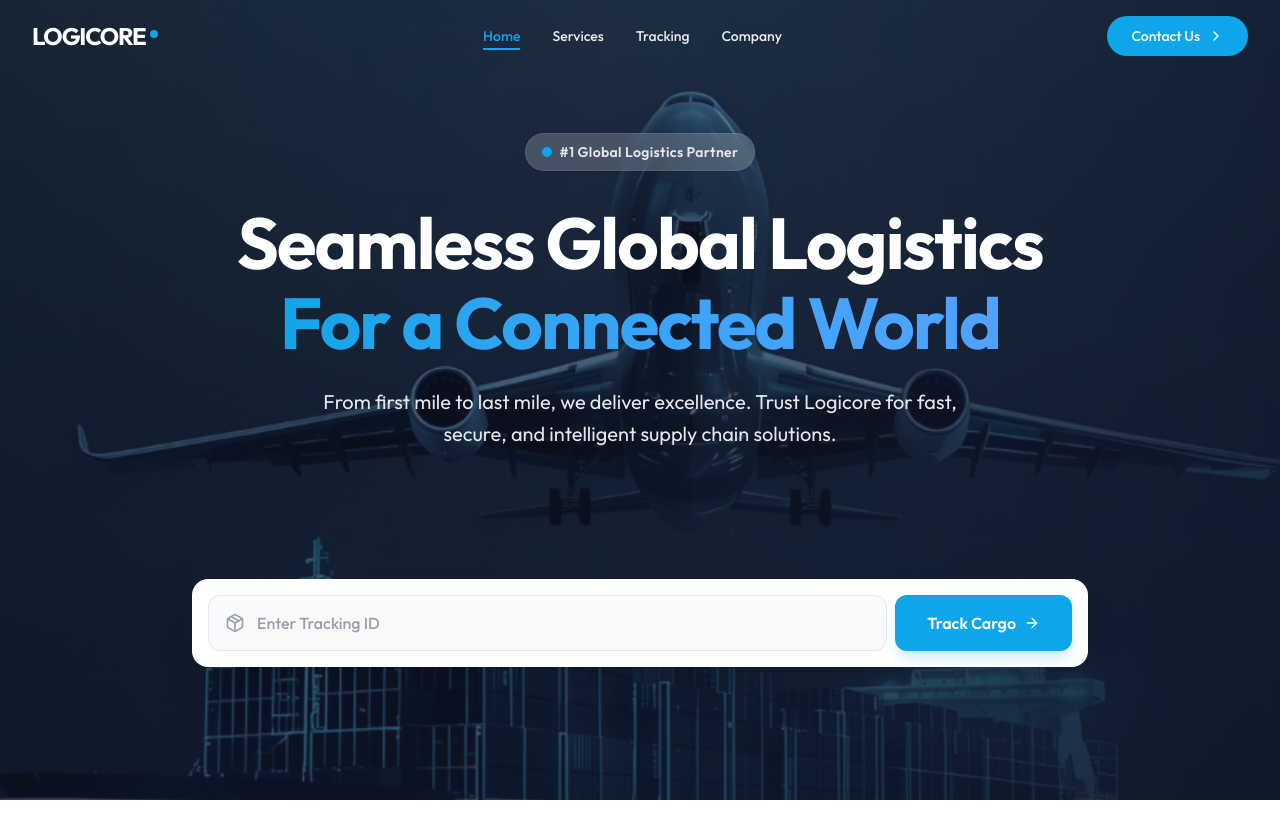
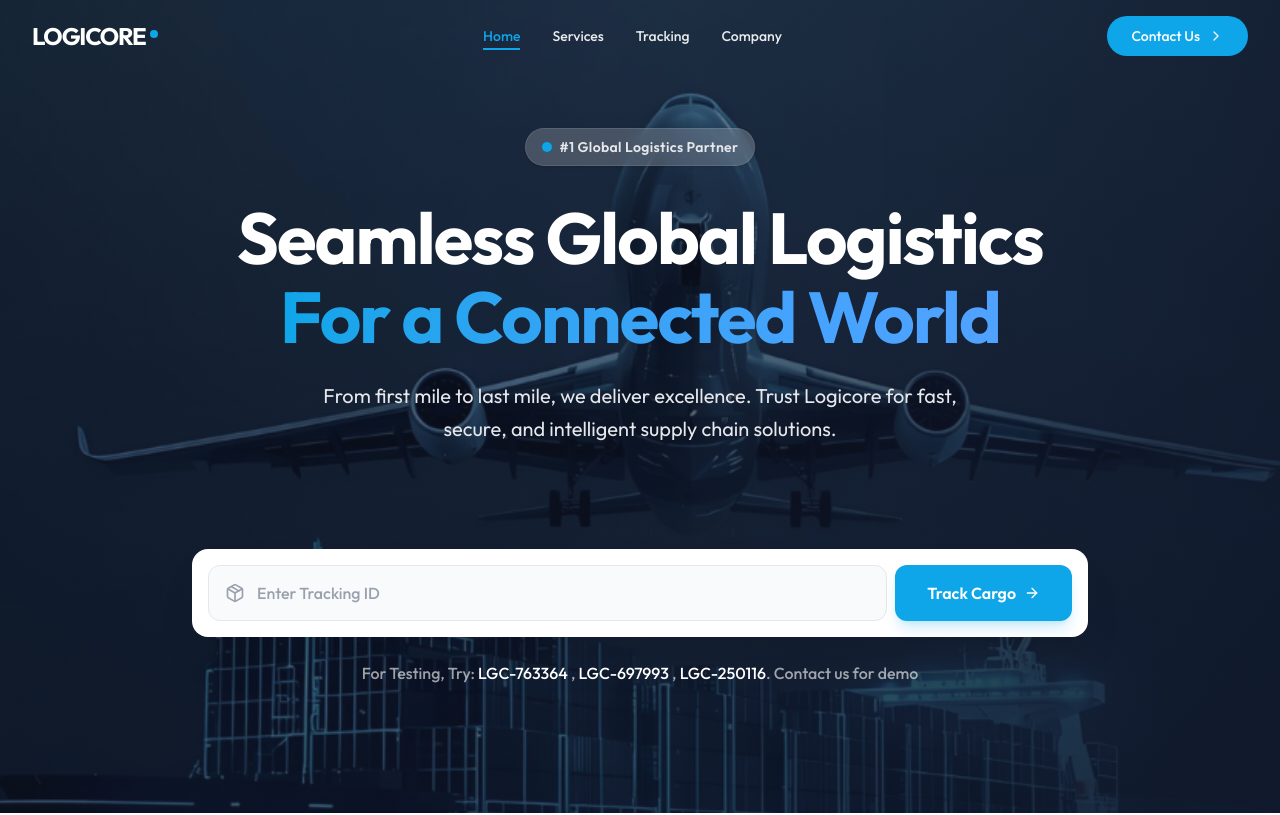
Before and after one commit to FosterSOAsare/logicore, a Next.js app: page / in a window 1280 px wide. Shown: the top 815 px of the page. Built offline with nearby package versions, Linux system fonts and the light colour scheme.

Commit message:
feat: Add homepage hero, tracking hero, and tracking details UI components.

```diff
--- a/features/homepage/ui/hero.tsx
+++ b/features/homepage/ui/hero.tsx
@@ -83,7 +83,7 @@ export default function Hero() {
             initial={{ opacity: 0, scale: 0.9 }}
             animate={{ opacity: 1, scale: 1 }}
             transition={{ duration: 0.5, delay: 0.3, type: "spring" }}
-            className="bg-white p-2 rounded-2xl shadow-2xl shadow-black/10 mt-16 lg:mt-32 max-w-4xl mx-auto"
+            className="bg-white p-2 rounded-2xl shadow-2xl shadow-black/10 mt-16 lg:mt-26 max-w-4xl mx-auto"
           >
             <div className="flex flex-col sm:flex-row items-center p-2 gap-2">
               <div className="flex-1 flex items-center px-4 h-14 bg-gray-50 rounded-xl w-full border border-gray-200 focus-within:border-secondary focus-within:bg-white transition-all">
@@ -114,6 +114,20 @@ export default function Hero() {
               </button>
             </div>
           </motion.div>
+
+          {/* Suggested IDs */}
+          <motion.p
+            initial={{ opacity: 0, y: 10 }}
+            animate={{ opacity: 1, y: 0 }}
+            transition={{ duration: 0.5, delay: 0.4 }}
+            className="text-white/60 text-sm md:text-base mt-6 font-medium"
+          >
+            For Testing, Try:{" "}
+            <span className="text-white select-all">LGC-763364</span> ,{" "}
+            <span className="text-white select-all">LGC-697993</span> ,{" "}
+            <span className="text-white select-all">LGC-250116</span>. Contact
+            us for demo
+          </motion.p>
         </div>
       </div>
     </section>
--- a/features/tracking/ui/TrackingDetails.tsx
+++ b/features/tracking/ui/TrackingDetails.tsx
@@ -1,15 +1,14 @@
 "use client";
 
+import { useState } from "react";
 import Link from "next/link";
 import { motion } from "framer-motion";
 import {
   CheckCircle2,
   Clock,
   MapPin,
-  Package,
   Truck,
   Plane,
-  Globe,
   Weight,
   FileText,
   Copy,
@@ -18,7 +17,7 @@ import {
   Ship,
   Flag,
   CircleDot,
-  User,
+  Check,
 } from "lucide-react";
 
 interface IRouteStop {
@@ -73,6 +72,14 @@ export default function TrackingDetails({
 }: {
   packageData: PackageDetails;
 }) {
+  const [isCopied, setIsCopied] = useState(false);
+
+  const handleCopy = () => {
+    navigator.clipboard.writeText(packageData.id);
+    setIsCopied(true);
+    setTimeout(() => setIsCopied(false), 2000);
+  };
+
   // Use plannedRoute if available, otherwise fallback to a basic 2-step
   const stops =
     packageData.plannedRoute && packageData.plannedRoute.length > 0
@@ -134,8 +141,15 @@ export default function TrackingDetails({
               <span className="font-mono text-primary font-semibold break-all">
                 {packageData.id}
               </span>
-              <button className="text-gray-400 hover:text-secondary active:text-secondary transition-colors shrink-0">
-                <Copy className="w-4 h-4" />
+              <button
+                onClick={handleCopy}
+                className="text-gray-400 hover:text-secondary active:text-secondary transition-colors shrink-0"
+              >
+                {isCopied ? (
+                  <Check className="w-4 h-4 text-green-500" />
+                ) : (
+                  <Copy className="w-4 h-4" />
+                )}
               </button>
             </p>
           </div>
--- a/features/tracking/ui/TrackingHero.tsx
+++ b/features/tracking/ui/TrackingHero.tsx
@@ -116,6 +116,18 @@ export default function TrackingHero() {
             </div>
           </motion.div>
 
+          {/* Suggested IDs */}
+          <motion.p
+            initial={{ opacity: 0, y: 10 }}
+            animate={{ opacity: 1, y: 0 }}
+            transition={{ duration: 0.5, delay: 0.4 }}
+            className="text-white/60 text-sm md:text-base mb-12 font-medium"
+          >
+            Try: <span className="text-white select-all">LGC-763364</span> ,{" "}
+            <span className="text-white select-all">LGC-697993</span> ,{" "}
+            <span className="text-white select-all">LGC-250116</span>
+          </motion.p>
+
           {/* Features Grid */}
           <motion.div
             initial="hidden"
```
